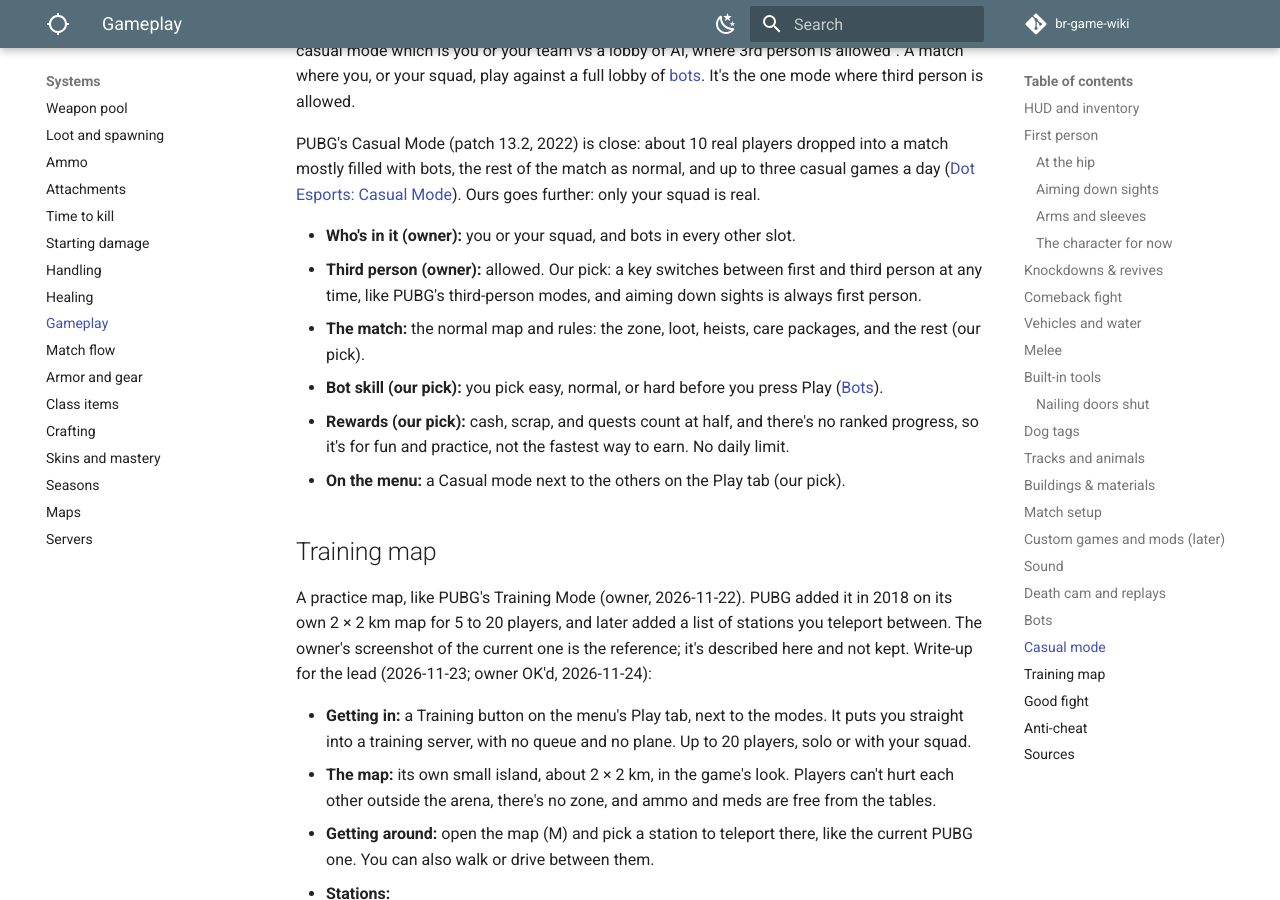
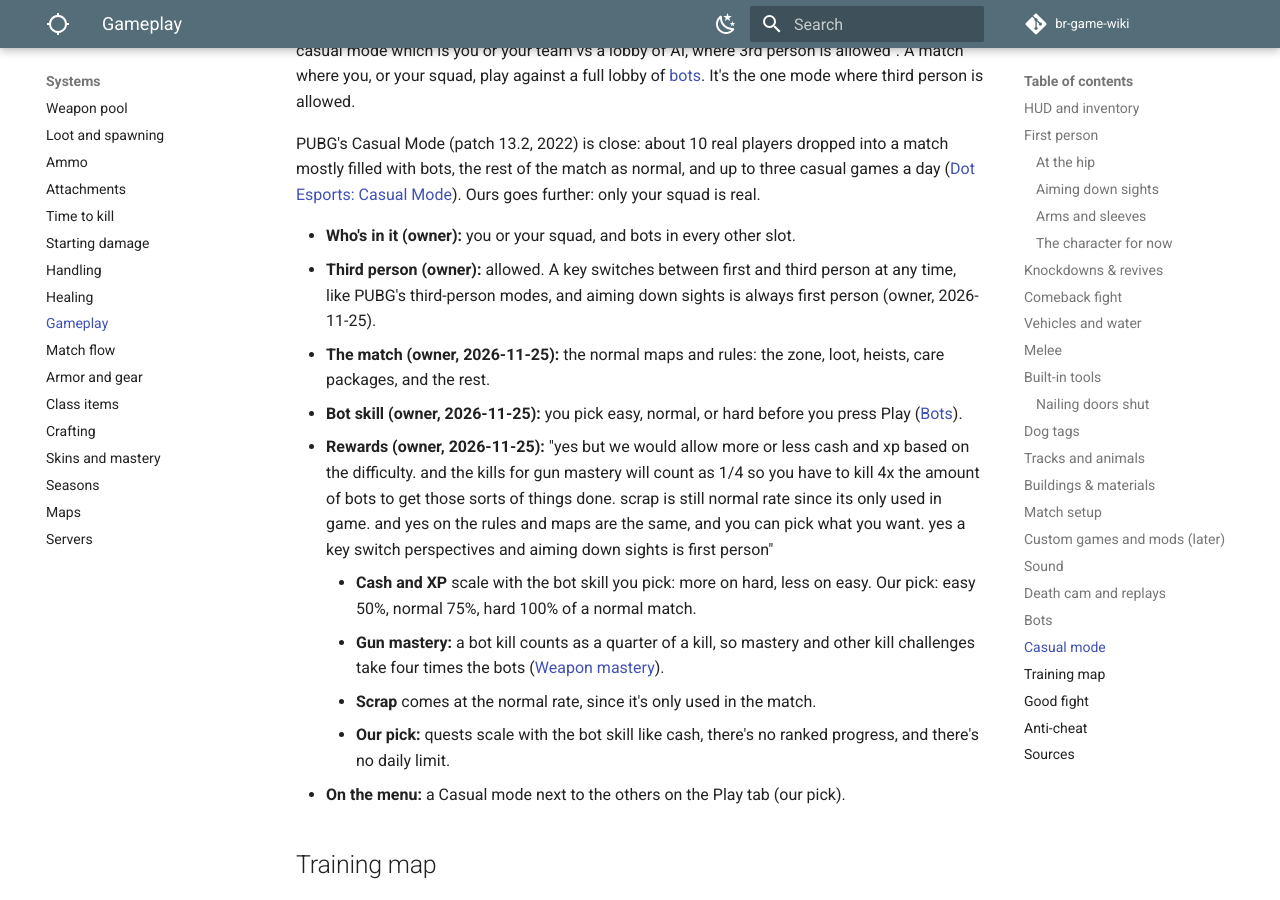
Before and after one commit to DerrickSpartan1/br-game-wiki, an MkDocs documentation site: the page built from docs/systems/gameplay.md, in a window 1280 px wide and 900 px high, scrolled down 19561 px. Built offline with MkDocs 1.6.1 and Material for MkDocs 9.7.7, drawn with Linux system fonts in a browser that asks for light colours; comment, search, counter and statistics services are not loaded.

Commit message:
Casual mode: rewards scale with bot skill, bot kills count a quarter toward mastery, scrap at the normal rate (owner)
Co-Authored-By: Claude Opus 5.5 <noreply@anthropic.com>
Claude-Session: https://claude.ai/code/session_01LAp2s4euUjj6HZthupXLj4

```diff
--- a/docs/systems/gameplay.md
+++ b/docs/systems/gameplay.md
@@ -363,10 +363,14 @@ Our own casual mode (owner, 2026-11-25): "another thing i want to make note of i
 PUBG's Casual Mode (patch 13.2, 2022) is close: about 10 real players dropped into a match mostly filled with bots, the rest of the match as normal, and up to three casual games a day ([Dot Esports: Casual Mode](https://dotesports.com/pubg/news/what-is-casual-mode-in-pubg)). Ours goes further: only your squad is real.
 
 - **Who's in it (owner):** you or your squad, and bots in every other slot.
-- **Third person (owner):** allowed. Our pick: a key switches between first and third person at any time, like PUBG's third-person modes, and aiming down sights is always first person.
-- **The match:** the normal map and rules: the zone, loot, heists, care packages, and the rest (our pick).
-- **Bot skill (our pick):** you pick easy, normal, or hard before you press Play ([Bots](#bots)).
-- **Rewards (our pick):** cash, scrap, and quests count at half, and there's no ranked progress, so it's for fun and practice, not the fastest way to earn. No daily limit.
+- **Third person (owner):** allowed. A key switches between first and third person at any time, like PUBG's third-person modes, and aiming down sights is always first person (owner, 2026-11-25).
+- **The match (owner, 2026-11-25):** the normal maps and rules: the zone, loot, heists, care packages, and the rest.
+- **Bot skill (owner, 2026-11-25):** you pick easy, normal, or hard before you press Play ([Bots](#bots)).
+- **Rewards (owner, 2026-11-25):** "yes but we would allow more or less cash and xp based on the difficulty. and the kills for gun mastery will count as 1/4 so you have to kill 4x the amount of bots to get those sorts of things done. scrap is still normal rate since its only used in game. and yes on the rules and maps are the same, and you can pick what you want. yes a key switch perspectives and aiming down sights is first person"
+    - **Cash and XP** scale with the bot skill you pick: more on hard, less on easy. Our pick: easy 50%, normal 75%, hard 100% of a normal match.
+    - **Gun mastery:** a bot kill counts as a quarter of a kill, so mastery and other kill challenges take four times the bots ([Weapon mastery](skins.md#weapon-mastery)).
+    - **Scrap** comes at the normal rate, since it's only used in the match.
+    - **Our pick:** quests scale with the bot skill like cash, there's no ranked progress, and there's no daily limit.
 - **On the menu:** a Casual mode next to the others on the Play tab (our pick).
 
 ## Training map
```
Also changed, not shown: docs/planning/changelog.md (+1 -0 lines), docs/planning/chat-notes.md (+1 -1 lines), docs/planning/decisions.md (+1 -0 lines), docs/planning/to-do.md (+1 -1 lines), docs/systems/skins.md (+1 -1 lines).
